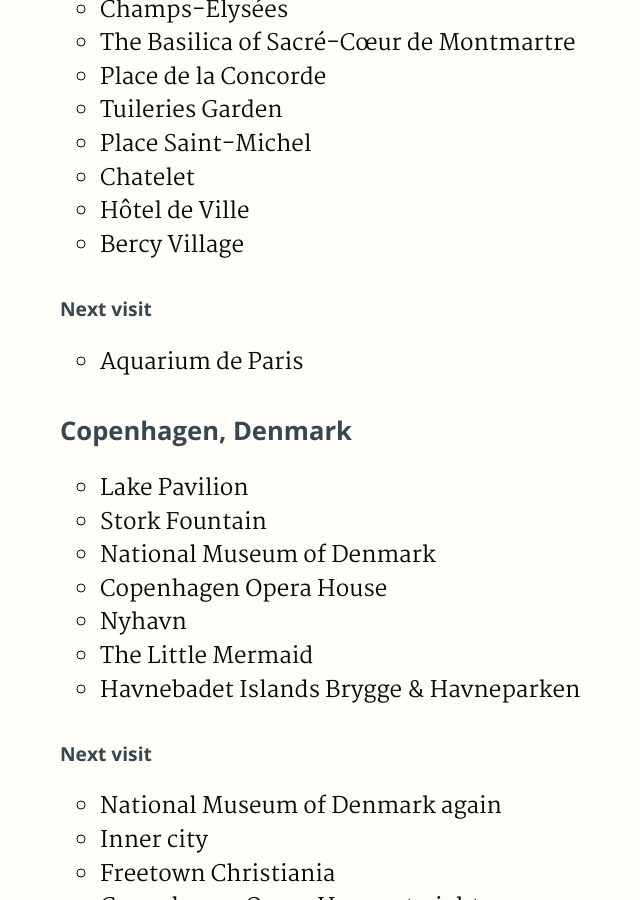
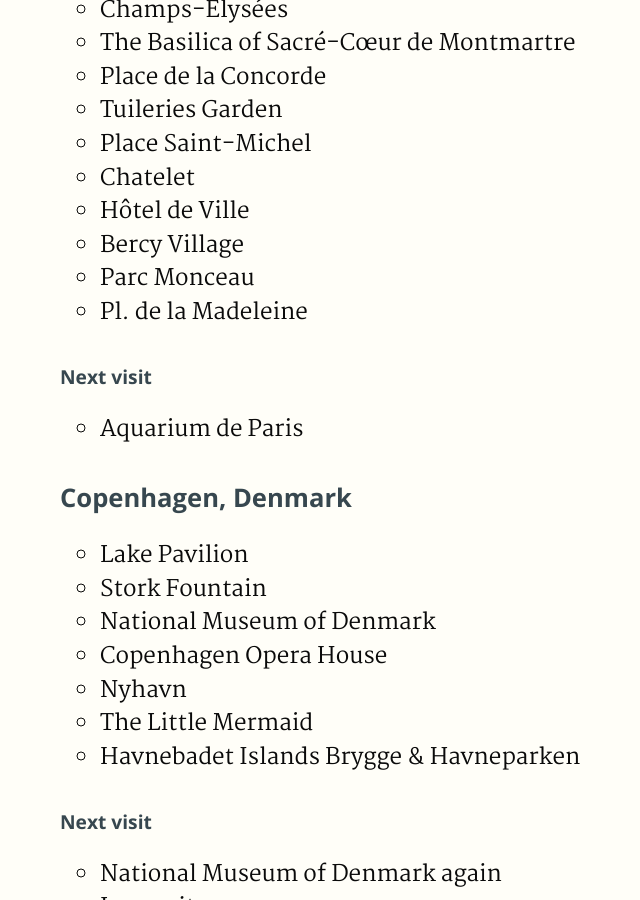
Before and after one commit to haresfaiez/haresfaiez.github.io, a Jekyll site: the page built from where-to-go-next.html, in a window 1280 px wide and 900 px high, scrolled down 12906 px. Shown: the whole window, without its empty margins (36-676 px from the left). Built offline with Jekyll 4.4.1, drawn with Linux system fonts in a browser that asks for light colours.

Commit message:
Add paris trip to trips summary

```diff
--- a/_includes/trips-summary.html
+++ b/_includes/trips-summary.html
@@ -427,6 +427,8 @@
       <li>Chatelet</li>
       <li>Hôtel de Ville</li>
       <li>Bercy Village</li>
+      <li>Parc Monceau</li>
+      <li>Pl. de la Madeleine</li>
     </ul>
     <h3>Next visit</h3>
     <ul>
```
